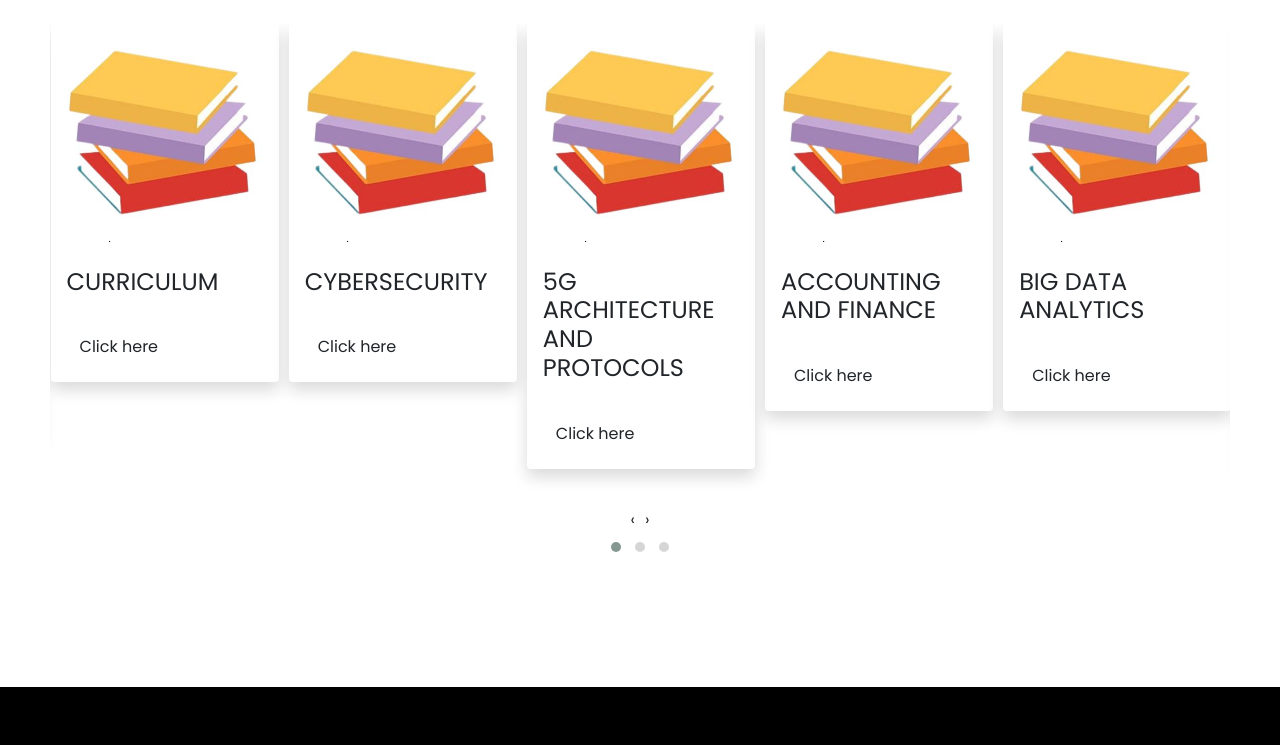
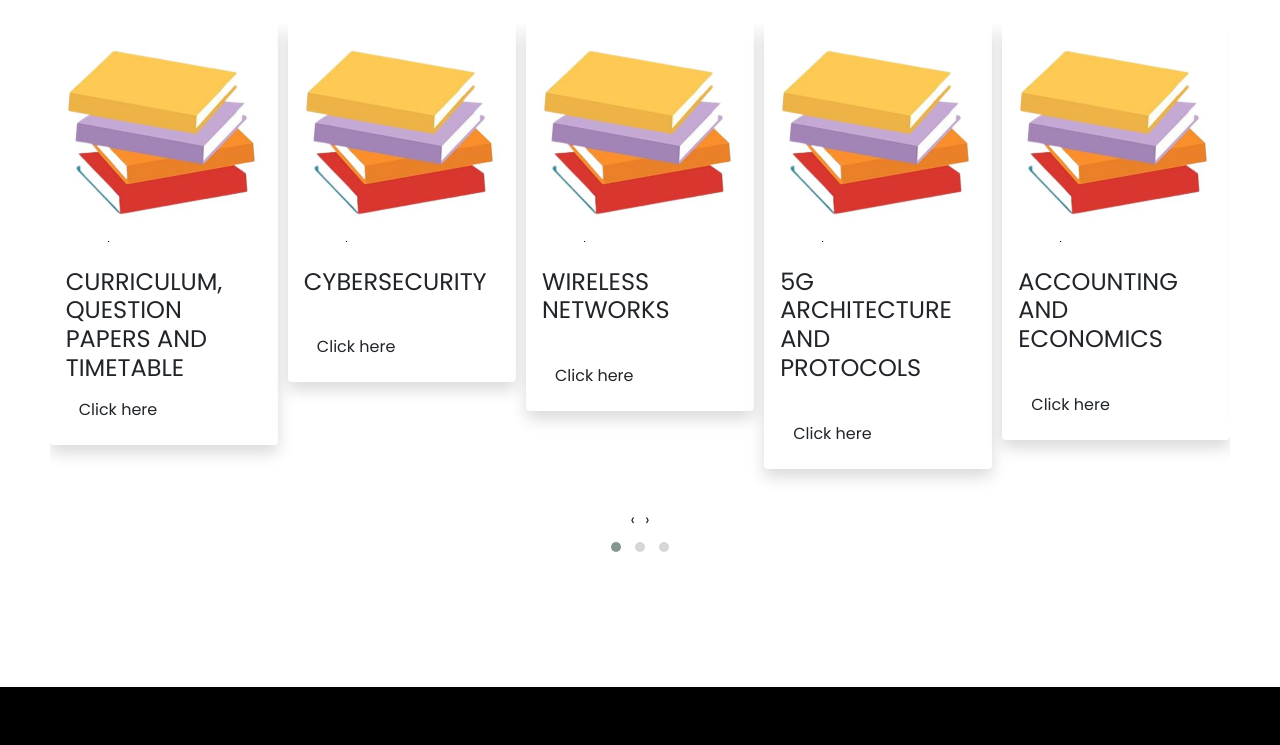
Before and after one commit to nivee4/sem-7, a plain HTML site: page index.html in a window 1280 px wide. Shown: the part 202-947 px from the top of the page. Drawn offline with nearby package versions, Linux system fonts and the light colour scheme; a web font is replaced by a local one.

Commit message:
Update index.html

```diff
--- a/index.html
+++ b/index.html
@@ -26,13 +26,12 @@
       <div style="margin-left:35%;" class="collapse navbar-collapse" id="navbarSupportedContent">
         <ul class="navbar-nav me-auto mb-2 mb-lg-0">
           <li class="nav-item">
-            <a id="navcontent" class="nav-link active" aria-current="page" href="#">Home</a>
+            <a id="navcontent" class="nav-link active" aria-current="page" href="https://skvarshasivakumar-jobjunction-from-tce.onrender.com/">Home</a>
           </li>
+
+
           <li class="nav-item">
-            <a id="navcontent" class="nav-link" href="#">About Us</a>
-          </li>
-          <li class="nav-item">
-            <a id="navcontent" class="nav-link" href="#">Our Service</a>
+            <a id="navcontent" class="nav-link" href="https://skvarshasivakumar.github.io/CareerPlanet-About-Us/">Meet our team of Makers</a>
           </li>
           <li class="nav-item">
             <a id="navcontent" class="nav-link" href="#">Get in touch with us</a>
@@ -83,9 +82,8 @@
               <div class="card border-0 shadow">
                 <img src="books.jpg" alt="image" class="card-img-top">
                 <div class="card-body">
-                  <h4>CURRICULUM</h4>
-                  <br>
-                  <button class="btn">Click here</button>
+                  <h4>CURRICULUM, QUESTION PAPERS AND TIMETABLE</h4>
+                  <a href="https://drive.google.com/drive/folders/1zTjaKGsTAFBMvVq8Tu8Zfjms7QkIzzFq?usp=share_link"><button class="btn">Click here</button></a>
 
 
                 </div>
@@ -98,7 +96,7 @@
             <div class="card-body">
               <h4>CYBERSECURITY</h4>
               <br>
-              <a href="https://drive.google.com/drive/folders/1uOScZtNRAUv-aa3zX2Ias8uu68fg3gnC"><button class="btn">Click here</button></a>
+              <a href="https://drive.google.com/drive/folders/1a_3yuJhyXidChDAVhOIZoSdC7hPWCmPe?usp=share_link"><button class="btn">Click here</button></a>
 
 
             </div>
@@ -109,9 +107,20 @@
       <div class="card border-0 shadow">
         <img src="books.jpg" alt="image" class="card-img-top">
         <div class="card-body">
+          <h4>WIRELESS NETWORKS</h4>
+          <br>
+          <a href="https://drive.google.com/drive/folders/1dtIRt63iCUhaTmXxXDAv3yIaSATFFalt?usp=sharing"><button class="btn">Click here</button></a>
+
+        </div>
+      </div>
+    </div>
+    <div class="item mb-4">
+      <div class="card border-0 shadow">
+        <img src="books.jpg" alt="image" class="card-img-top">
+        <div class="card-body">
           <h4>5G ARCHITECTURE AND PROTOCOLS</h4>
           <br>
-          <a href="https://drive.google.com/drive/folders/1SqYiTjyI0xVvykdFeWqQaM8RhseAFF-A"><button class="btn">Click here</button></a>
+          <a href="https://drive.google.com/drive/folders/1h_aHFsCM95xEO9RiJVeABR6KXwPIaeoi?usp=share_link"><button class="btn">Click here</button></a>
 
         </div>
       </div>
@@ -121,10 +130,10 @@
         <div class="card border-0 shadow">
           <img src="books.jpg" alt="image" class="card-img-top">
           <div class="card-body">
-            <h4>ACCOUNTING AND FINANCE
+            <h4>ACCOUNTING AND ECONOMICS
             </h4>
             <br>
-            <a href="https://drive.google.com/drive/folders/1i6FuQWkqqGB_dsN_lnGXAWTvAzVo1BzF"><button class="btn">Click here</button></a>
+            <a href="https://drive.google.com/drive/folders/12EBKwf6BeT8Irp1tstprh0PP-1p77WxY?usp=share_link"><button class="btn">Click here</button></a>
 
           </div>
         </div>
@@ -136,7 +145,7 @@
                 <div class="card-body">
                   <h4>BIG DATA ANALYTICS</h4>
                   <br>
-                  <a href="https://drive.google.com/drive/folders/1kCBDZwky11J00SmZcoHi4CviKcGKw73n"><button class="btn">Click here</button></a>
+                  <a href="https://drive.google.com/drive/folders/1tGIJCLyrg8fqTLTMx3R0x_DFKr8NymKe?usp=share_link"><button class="btn">Click here</button></a>
                 </div>
               </div>
             </div>
@@ -147,7 +156,7 @@
                 <div class="card-body">
                   <h4>BLOCK CHAIN TECHNOLOGY AND APPLICATIONS</h4>
                   <br>
-                  <a href="https://drive.google.com/drive/folders/1ySCR56VgQf7TNZrI3l6zQrAxewyeDN8_"><button class="btn">Click here</button></a>
+                  <a href="https://drive.google.com/drive/folders/1Gfs4FOOVYk7sC-ZmVdO0BZ6oPYcj7Hvh?usp=share_link"><button class="btn">Click here</button></a>
                 </div>
               </div>
             </div>
@@ -159,7 +168,7 @@
                 <h4>EDGE COMPUTING
                 </h4>
                 <br>
-                <a href="https://drive.google.com/drive/folders/1UeF7LdmQshdC61vvnUOtad7KxAjZ11tn"><button class="btn">Click here</button></a>
+                <a href="https://drive.google.com/drive/folders/1BBEUj4wSPBUcWzlCVKDCDZ9oZU0buvsb?usp=share_link"><button class="btn">Click here</button></a>
 
               </div>
             </div>
@@ -171,7 +180,7 @@
                 <div class="card-body">
                   <h4>ENGINEERING TOOL LAB</h4>
                   <br>
-                  <a href="https://drive.google.com/drive/folders/1-HapZqIZRF9-OjL_mpetDP9X80F0WvQx"><button class="btn">Click here</button></a>
+                  <a href="https://drive.google.com/drive/folders/1KPK7FciPQqKqsAloNhndbHto6eZapjjG?usp=share_link"><button class="btn">Click here</button></a>
                 </div>
               </div>
             </div>
@@ -180,9 +189,9 @@
           <div class="card border-0 shadow">
             <img src="books.jpg" alt="image" class="card-img-top">
             <div class="card-body">
-              <h4>MACHINE LEARNING</h4>
+              <h4>APPLIED MACHINE LEARNING</h4>
               <br>
-              <a href="https://drive.google.com/drive/folders/1FLZfxAAaCzmJdrxKZcI44uHzsJUxN5CC"><button class="btn">Click here</button></a>
+              <a href="https://drive.google.com/drive/folders/1F_DIN39Z97ZiI_daxfHC0jsVrZNQ7VAl?usp=share_link"><button class="btn">Click here</button></a>
 
             </div>
           </div>
@@ -194,7 +203,7 @@
         <div class="card-body">
           <h4>PARALLEL COMPUTING</h4>
           <br>
-          <a href="https://drive.google.com/drive/folders/1Ildukc1smJEQY6nuDjI1cMju_6-DmCNy"><button class="btn">Click here</button></a>
+          <a href="https://drive.google.com/drive/folders/1DOMgFtfqQaqkFl8mkI08LLO68aele-QH?usp=share_link"><button class="btn">Click here</button></a>
 
         </div>
       </div>
@@ -206,11 +215,35 @@
     <div class="card-body">
       <h4>SOFTWARE DEFINED NETWORKING</h4>
       <br>
-      <a href="https://drive.google.com/drive/folders/1PorgwqOPmTn2mllwir2j7mt52tWJmSjA"><button class="btn">Click here</button></a>
+      <a href="https://drive.google.com/drive/folders/1rqU57NNyGLTmS-duwpOWdkRXBCo1tXq_?usp=sharing"><button class="btn">Click here</button></a>
 
     </div>
   </div>
 </div>
+<div class="item mb-4">
+  <div class="card border-0 shadow">
+    <img src="books.jpg" alt="image" class="card-img-top">
+    <div class="card-body">
+      <h4>SOFTWARE TESTING</h4>
+      <br>
+      <a href="https://drive.google.com/drive/folders/1YiBtXyOR4U4QBCpYLQSmzAkrR3ydO2io?usp=share_link"><button class="btn">Click here</button></a>
+
+    </div>
+  </div>
+</div>
+<div class="item mb-4">
+  <div class="card border-0 shadow">
+    <img src="books.jpg" alt="image" class="card-img-top">
+    <div class="card-body">
+      <h4>1C AWS</h4>
+      <br>
+      <a href="https://drive.google.com/drive/folders/1eGXWBiEhNrP-yfCO7E16aipQVTmNw_XF?usp=share_link"><button class="btn">Click here</button></a>
+
+    </div>
+  </div>
+</div>
+
+
 <!-- item ends -->
 
         </div>
@@ -284,20 +317,20 @@
           <center>
             <h4>Follow us on</h4><br>
             <p>Let us be social and give me more information about you</p>
-            <a style="text-decoration:none;margin-right:20px;" href="https://github.com/skvarshasivakumar">
+            <a style="text-decoration:none;margin-right:20px;" href="https://github.com/Career-Planet/">
               <svg width=40px height=40px xmlns="http://www.w3.org/2000/svg" viewBox="0 0 496 512">
                 <!--! Font Awesome Pro 6.2.0 by @fontawesome - https://fontawesome.com License - https://fontawesome.com/license (Commercial License) Copyright 2022 Fonticons, Inc. -->
                 <path fill="white"
                   d="M165.9 397.4c0 2-2.3 3.6-5.2 3.6-3.3.3-5.6-1.3-5.6-3.6 0-2 2.3-3.6 5.2-3.6 3-.3 5.6 1.3 5.6 3.6zm-31.1-4.5c-.7 2 1.3 4.3 4.3 4.9 2.6 1 5.6 0 6.2-2s-1.3-4.3-4.3-5.2c-2.6-.7-5.5.3-6.2 2.3zm44.2-1.7c-2.9.7-4.9 2.6-4.6 4.9.3 2 2.9 3.3 5.9 2.6 2.9-.7 4.9-2.6 4.6-4.6-.3-1.9-3-3.2-5.9-2.9zM244.8 8C106.1 8 0 113.3 0 252c0 110.9 69.8 205.8 169.5 239.2 12.8 2.3 17.3-5.6 17.3-12.1 0-6.2-.3-40.4-.3-61.4 0 0-70 15-84.7-29.8 0 0-11.4-29.1-27.8-36.6 0 0-22.9-15.7 1.6-15.4 0 0 24.9 2 38.6 25.8 21.9 38.6 58.6 27.5 72.9 20.9 2.3-16 8.8-27.1 16-33.7-55.9-6.2-112.3-14.3-112.3-110.5 0-27.5 7.6-41.3 23.6-58.9-2.6-6.5-11.1-33.3 2.6-67.9 20.9-6.5 69 27 69 27 20-5.6 41.5-8.5 62.8-8.5s42.8 2.9 62.8 8.5c0 0 48.1-33.6 69-27 13.7 34.7 5.2 61.4 2.6 67.9 16 17.7 25.8 31.5 25.8 58.9 0 96.5-58.9 104.2-114.8 110.5 9.2 7.9 17 22.9 17 46.4 0 33.7-.3 75.4-.3 83.6 0 6.5 4.6 14.4 17.3 12.1C428.2 457.8 496 362.9 496 252 496 113.3 383.5 8 244.8 8zM97.2 352.9c-1.3 1-1 3.3.7 5.2 1.6 1.6 3.9 2.3 5.2 1 1.3-1 1-3.3-.7-5.2-1.6-1.6-3.9-2.3-5.2-1zm-10.8-8.1c-.7 1.3.3 2.9 2.3 3.9 1.6 1 3.6.7 4.3-.7.7-1.3-.3-2.9-2.3-3.9-2-.6-3.6-.3-4.3.7zm32.4 35.6c-1.6 1.3-1 4.3 1.3 6.2 2.3 2.3 5.2 2.6 6.5 1 1.3-1.3.7-4.3-1.3-6.2-2.2-2.3-5.2-2.6-6.5-1zm-11.4-14.7c-1.6 1-1.6 3.6 0 5.9 1.6 2.3 4.3 3.3 5.6 2.3 1.6-1.3 1.6-3.9 0-6.2-1.4-2.3-4-3.3-5.6-2z" />
               </svg>
             </a>
-            <a style="text-decoration: none;margin-right:20px;" href="https://www.linkedin.com/in/varsha-s-k-9694501bb/">
+            <a style="text-decoration: none;margin-right:20px;" href="#">
               <svg width=40px height=40px xmlns="http://www.w3.org/2000/svg" viewBox="0 0 448 512">
                 <path fill="white"
                   d="M416 32H31.9C14.3 32 0 46.5 0 64.3v383.4C0 465.5 14.3 480 31.9 480H416c17.6 0 32-14.5 32-32.3V64.3c0-17.8-14.4-32.3-32-32.3zM135.4 416H69V202.2h66.5V416zm-33.2-243c-21.3 0-38.5-17.3-38.5-38.5S80.9 96 102.2 96c21.2 0 38.5 17.3 38.5 38.5 0 21.3-17.2 38.5-38.5 38.5zm282.1 243h-66.4V312c0-24.8-.5-56.7-34.5-56.7-34.6 0-39.9 27-39.9 54.9V416h-66.4V202.2h63.7v29.2h.9c8.9-16.8 30.6-34.5 62.9-34.5 67.2 0 79.7 44.3 79.7 101.9V416z" />
               </svg>
             </a>
-            <a style="text-decoration: none;margin-right:20px;" href="https://www.youtube.com/channel/UCL5LOXnw3biI2AYbdf6yWsg">
+            <a style="text-decoration: none;margin-right:20px;" href="#">
               <svg width=40px height=40px xmlns="http://www.w3.org/2000/svg" viewBox="0 0 576 512">
                 <!--! Font Awesome Pro 6.2.0 by @fontawesome - https://fontawesome.com License - https://fontawesome.com/license (Commercial License) Copyright 2022 Fonticons, Inc. -->
                 <path fill="white"
```
